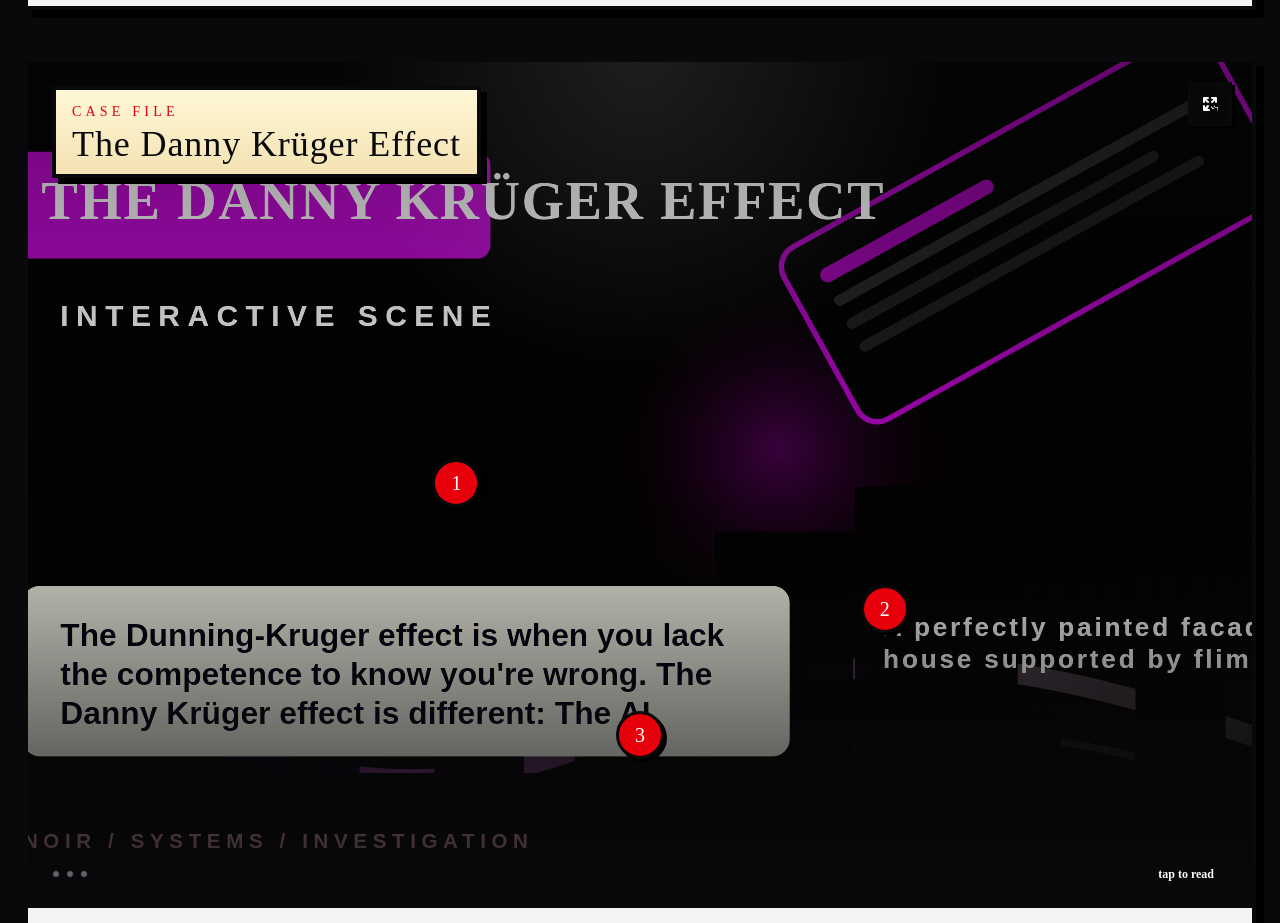
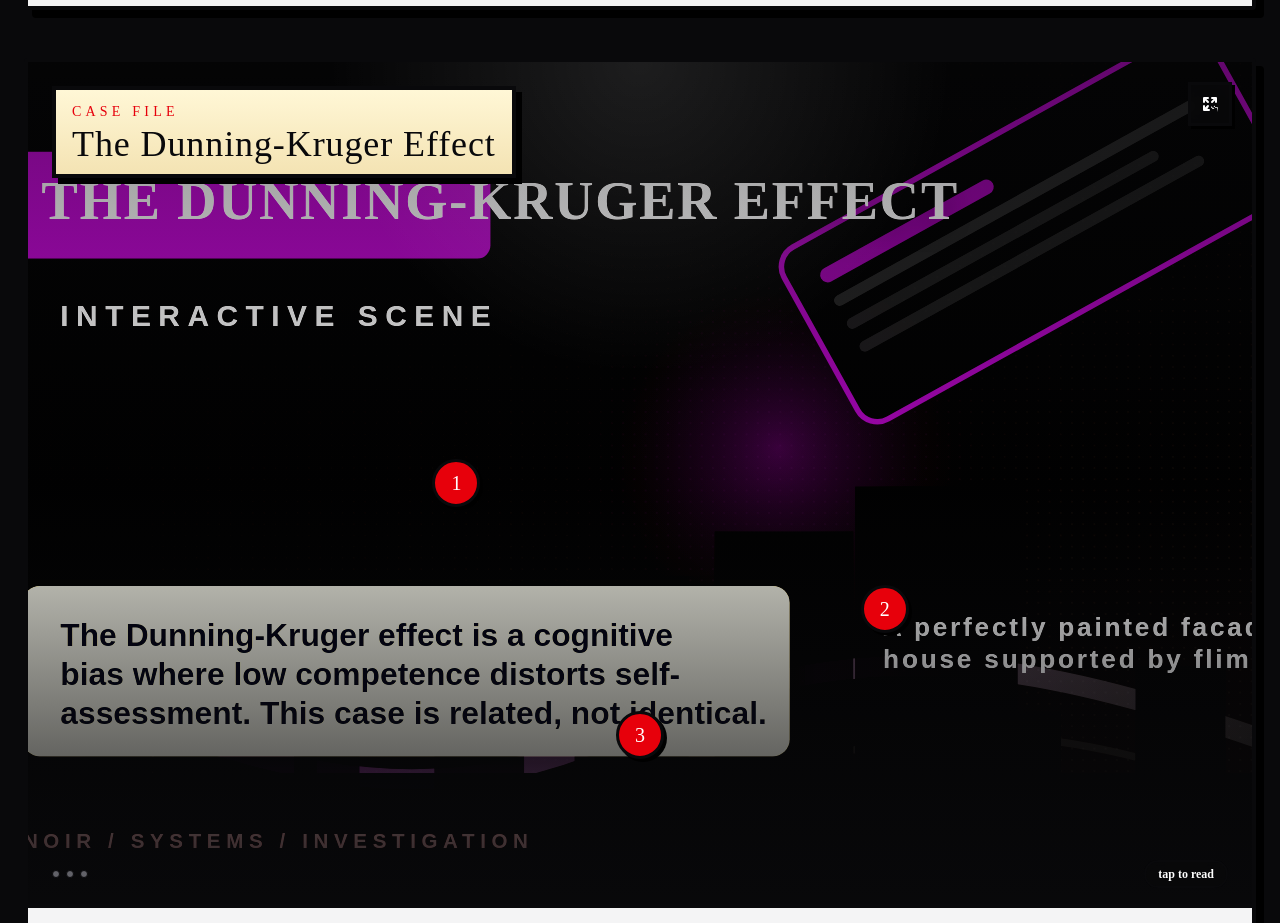
Before and after one commit to voku/LLMComic, a React (Vite) app: page / in a window 1280 px wide. Shown: the part 10340-11263 px from the top of the page. Built offline with nearby package versions, Linux system fonts and the light colour scheme; a web font is replaced by a local one.

Commit message:
fix: correct Dunning-Kruger panel copy
Agent-Logs-Url: https://github.com/voku/LLMComic/sessions/b8c6f964-e83a-4036-abd9-ae2f99b00bfc

Co-authored-by: voku <264695+voku@users.noreply.github.com>

```diff
--- a/src/data.ts
+++ b/src/data.ts
@@ -323,11 +323,11 @@ export const panels: ComicPanel[] = [
   {
     id: "danny-kruger-effect",
     type: "interactive",
-    title: "The Danny Krüger Effect",
+    title: "The Dunning-Kruger Effect",
     textBlocks: [
-      "The Dunning-Kruger effect is when you lack the competence to know you're wrong.",
-      "The Danny Krüger effect is different: The AI generates code so plausible, you substitute believing for knowing.",
-      "Investigate the illusion."
+      "The Dunning-Kruger effect refers to a cognitive bias in self-perception. People with low competence in a domain may overestimate their own knowledge or skill.",
+      "It stems from weak metacognition: the same gap that causes mistakes also makes accurate self-assessment harder. The term comes from David Dunning and Justin Kruger's 1999 paper.",
+      "This case is related, but not identical. AI output can look so plausible that belief replaces verification."
     ],
     imagePrompt: `Scene: A perfectly painted, realistic facade of a modern house. Behind the facade, it is held up by flimsy, splintering wooden props. ${characterConfig.name} is standing in front of it, looking fooled. Style: ${characterConfig.style}`,
     imageAlt: "A perfectly painted facade of a house supported by flimsy wooden props",
```
Also changed, not shown: public/generated/danny-kruger-effect-bg.svg, public/generated/danny-kruger-effect.svg.
